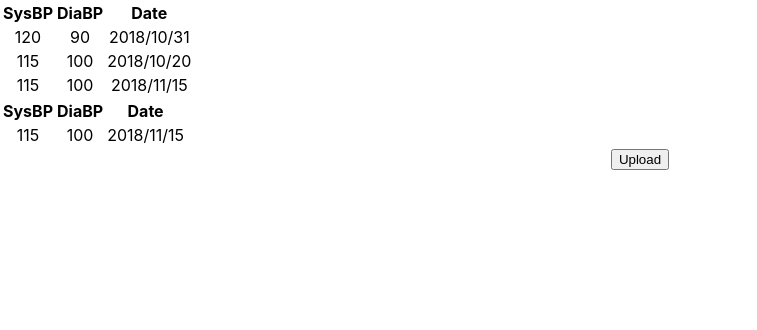
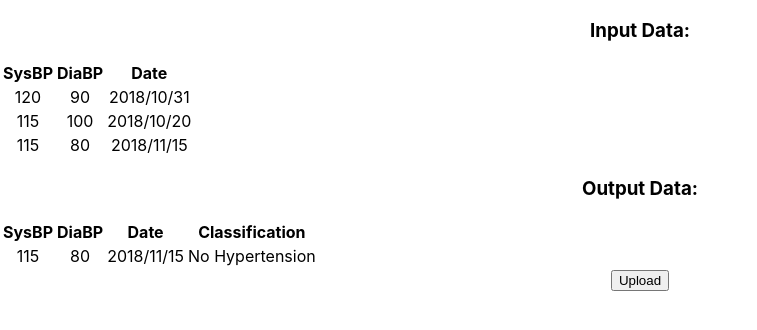
Before and after one commit to victorchapa/auxita, a React (Create React App) app: page / in a window 1280 px wide. Shown: the top 330 px of the page, without its empty margins (0-757 px from the left). Built offline with nearby package versions, Linux system fonts and the light colour scheme.

Commit message:
Added logic for hypertension-calculation and render the cell for classification value.

```diff
--- a/src/components/hypertension-calculator.js
+++ b/src/components/hypertension-calculator.js
@@ -7,13 +7,15 @@ import getLastRegistration from './utils';
     render (){
         const { hypertensionData } = this.props;
         const hypertensionTable = this.hypertensionTableRender(hypertensionData);
-        const lastData = this.hypertensionTableRender(this.hypertensionCalculation(hypertensionData));
+        const lastData = this.hypertensionTableRender(this.hypertensionCalculation(hypertensionData), true);
         return(
             <div>
                 <div className="table-container">
+                    <h3>Input Data:</h3>
                     { hypertensionTable }
                 </div>
                 <div className="lastRegistration">
+                    <h3>Output Data:</h3>
                     { lastData }
                 </div>
                 <div className="control-pannel">
@@ -23,9 +25,16 @@ import getLastRegistration from './utils';
         );
     }
 
-    hypertensionTableRender(hypertensionData){
+    hypertensionTableRender(hypertensionData, hasClassification = false){
         const hypertensionDataItems = hypertensionData.map((data, index) => {
-            return <tr key={index}><td>{data.SysBP}</td><td>{data.DiaBP}</td><td>{data.atDate}</td></tr>
+            const dataCells =
+                <tr key={index}>
+                    <td>{data.SysBP}</td>
+                    <td>{data.DiaBP}</td>
+                    <td>{data.atDate}</td>
+                    { hasClassification ? <td>{data.classification}</td> : false }
+                </tr>
+            return dataCells;
         });
         const table = <table>
             <thead>
@@ -33,6 +42,7 @@ import getLastRegistration from './utils';
                     <th>SysBP</th>
                     <th>DiaBP</th>
                     <th>Date</th>
+                    { hasClassification ? <th>Classification</th> : false }
                 </tr>
             </thead>
             <tbody>
@@ -44,6 +54,19 @@ import getLastRegistration from './utils';
 
     hypertensionCalculation(hypertensionData) {
         let lastRegistration = getLastRegistration(hypertensionData);
+        switch(true){
+            case ((lastRegistration.SysBP >= 180) && (lastRegistration.DiaBP >= 120)):
+                lastRegistration.classification = 'Stage 3'
+                break;
+            case (((lastRegistration.SysBP >= 160) && (lastRegistration.SysBP < 180)) || ((lastRegistration.DiaBP >= 100) && (lastRegistration.DiaBP < 110))):
+                lastRegistration.classification = 'Stage 2'
+                break;
+            case (((lastRegistration.SysBP >= 140) && (lastRegistration.SysBP < 160)) || ((lastRegistration.DiaBP >= 90) && (lastRegistration.DiaBP < 100))):
+                lastRegistration.classification = 'Stage 1'
+                break;
+            default:
+                lastRegistration.classification = 'No Hypertension'
+        }
         return ([lastRegistration]);
     }
  };
--- a/src/components/utils.js
+++ b/src/components/utils.js
@@ -7,14 +7,14 @@ const DateError = {
 };
 
 function getLastRegistration(hypertensionData) {
-    let lastRegisteredValue = 0,
+    let lastRegisteredTimeValue = 0,
         lastDataRegistered = {}
     try{
         hypertensionData.forEach(data => {
             if(data.hasOwnProperty('atDate')){
-                let nextValue = moment(data.atDate, 'YYYY/MM/DD').valueOf();
-                if(nextValue > lastRegisteredValue){
-                    lastRegisteredValue = nextValue;
+                let nextDataTimeValue = moment(data.atDate, 'YYYY/MM/DD').valueOf();
+                if(nextDataTimeValue > lastRegisteredTimeValue){
+                    lastRegisteredTimeValue = nextDataTimeValue;
                     lastDataRegistered = data;
                 }
             }else{
--- a/src/store.js
+++ b/src/store.js
@@ -5,7 +5,7 @@ const initialState = {
     hypertensionData: [
         {SysBP: 120, DiaBP: 90, atDate: '2018/10/31'},
         {SysBP: 115, DiaBP: 100, atDate: '2018/10/20'},
-        {SysBP: 115, DiaBP: 100, atDate: '2018/11/15'}
+        {SysBP: 115, DiaBP: 80, atDate: '2018/11/15'}
     ],
     kidneyData: [
         {eGFR: 65, atDate: '2018/10/31'},
```
